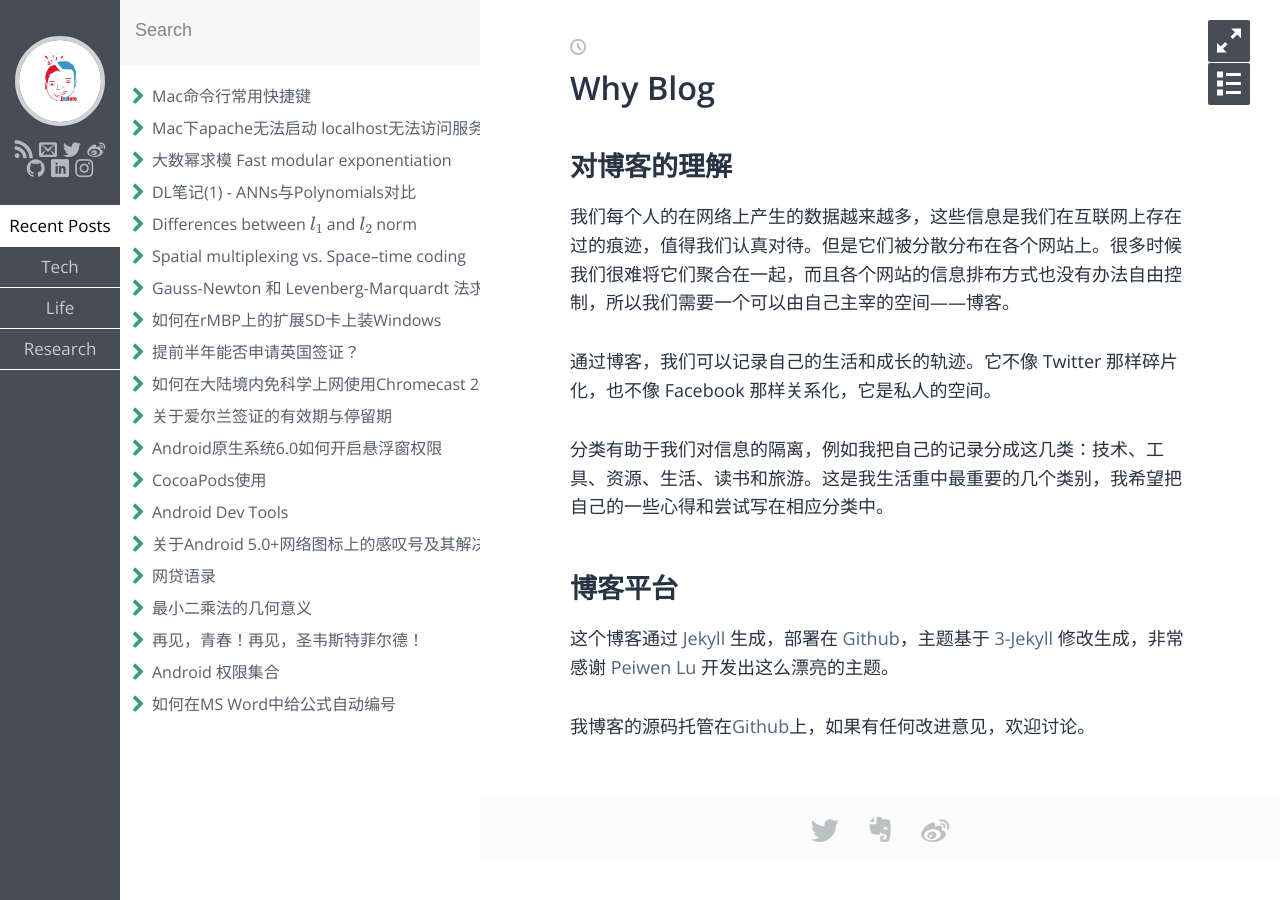
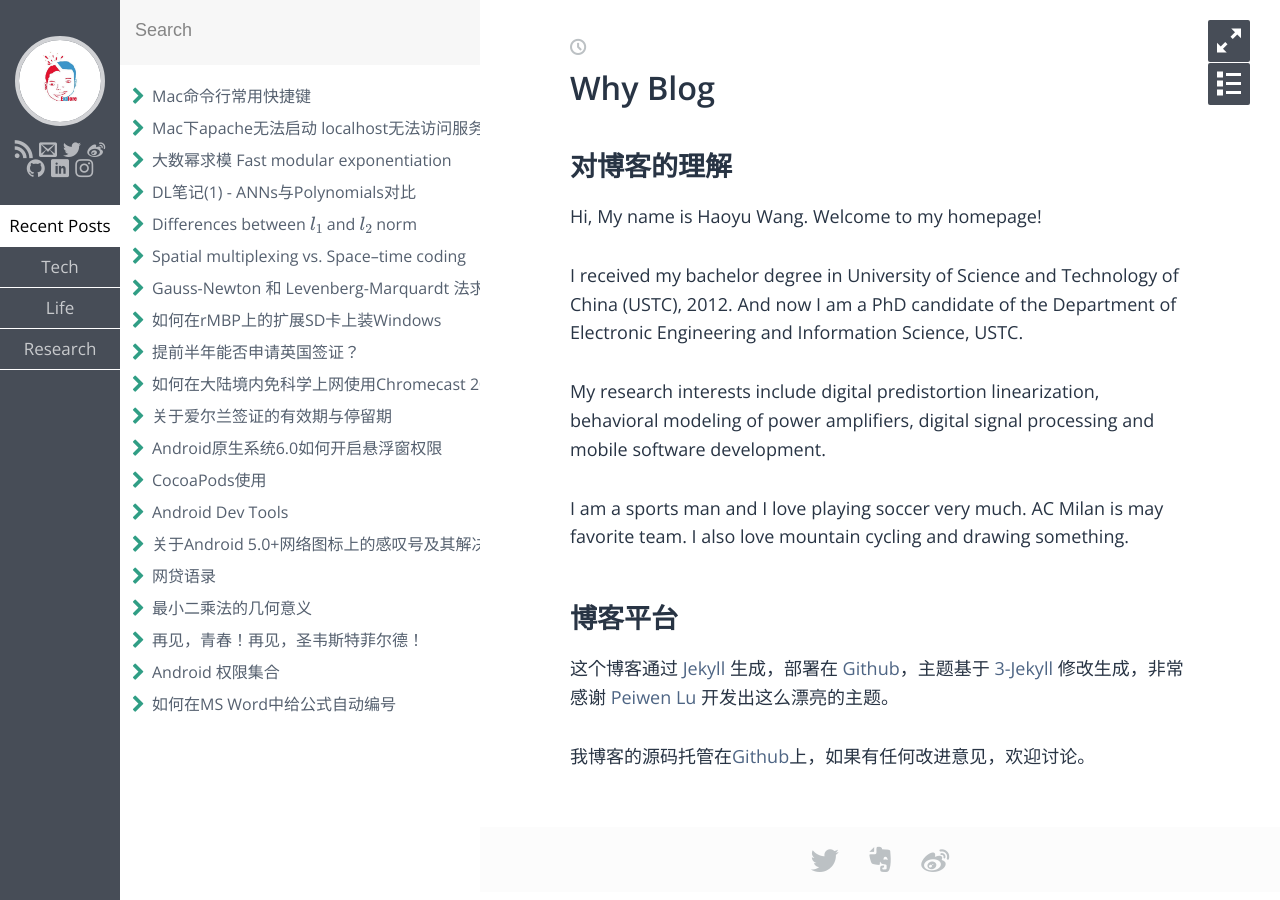
Before and after one commit to wanghoyle/hoyle.github.io, a Jekyll site: the page built from index.md, in a window 1280 px wide. Built offline with Jekyll 4.4.1, drawn with Linux system fonts in a browser that asks for light colours; some web fonts are replaced; formulas are drawn with MathJax 3.

Commit message:
minor change

```diff
--- a/index.md
+++ b/index.md
@@ -5,11 +5,14 @@ layout: post
 
 ## 对博客的理解
 
-我们每个人的在网络上产生的数据越来越多，这些信息是我们在互联网上存在过的痕迹，值得我们认真对待。但是它们被分散分布在各个网站上。很多时候我们很难将它们聚合在一起，而且各个网站的信息排布方式也没有办法自由控制，所以我们需要一个可以由自己主宰的空间——博客。
+Hi, My name is Haoyu Wang. Welcome to my homepage!
 
-通过博客，我们可以记录自己的生活和成长的轨迹。它不像 Twitter 那样碎片化，也不像 Facebook 那样关系化，它是私人的空间。
+I received my bachelor degree in University of Science and Technology of China (USTC), 2012.
+And now I am a PhD candidate of the Department of Electronic Engineering and Information Science, USTC.
 
-分类有助于我们对信息的隔离，例如我把自己的记录分成这几类：技术、工具、资源、生活、读书和旅游。这是我生活重中最重要的几个类别，我希望把自己的一些心得和尝试写在相应分类中。
+My research interests include digital predistortion linearization, behavioral modeling of power amplifiers, digital signal processing and mobile software development.
+
+I am a sports man and I love playing soccer very much. AC Milan is may favorite team. I also love mountain cycling and drawing something.
 
 ## 博客平台
 
```
Also changed, not shown: README.md.
